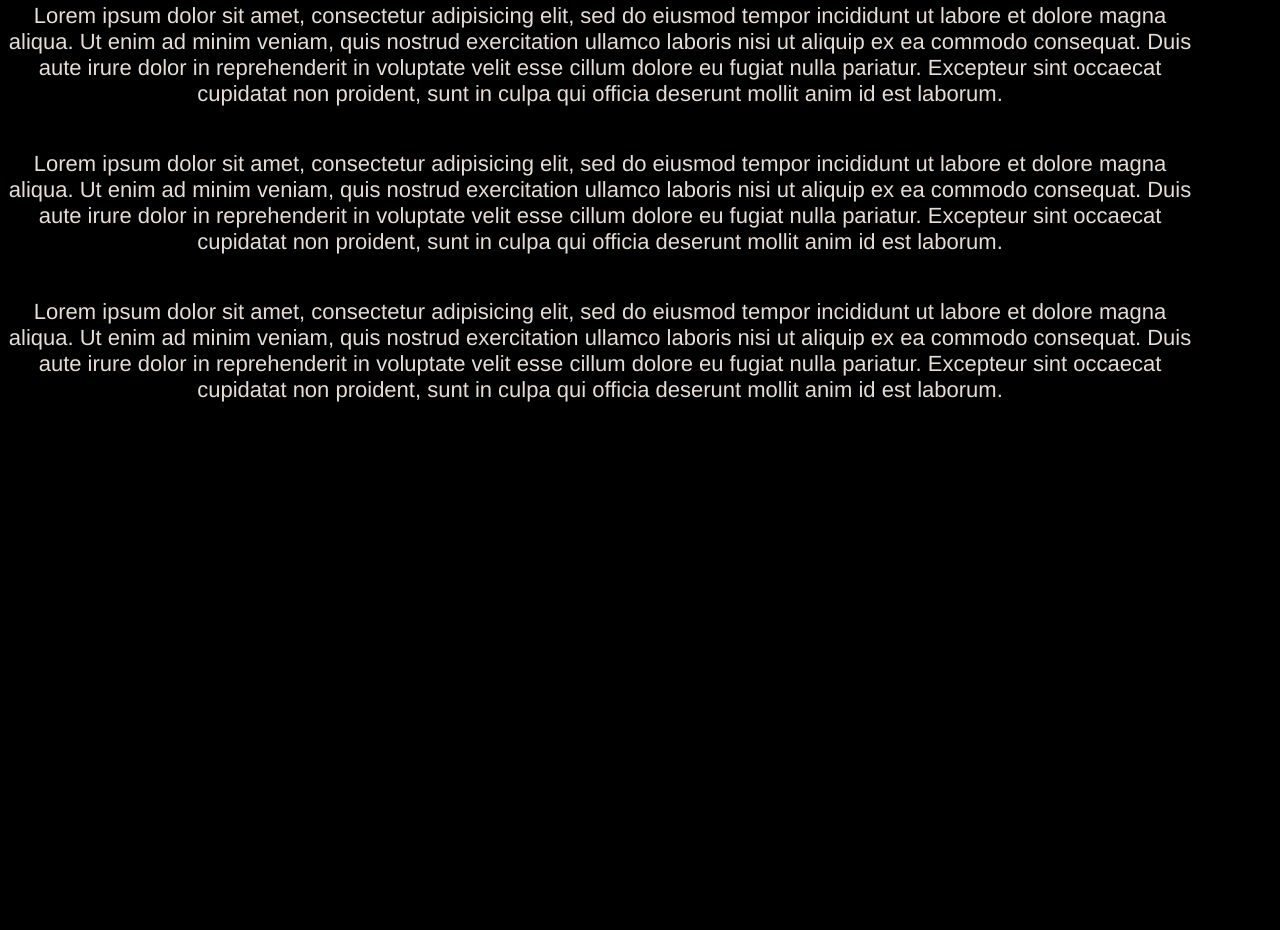
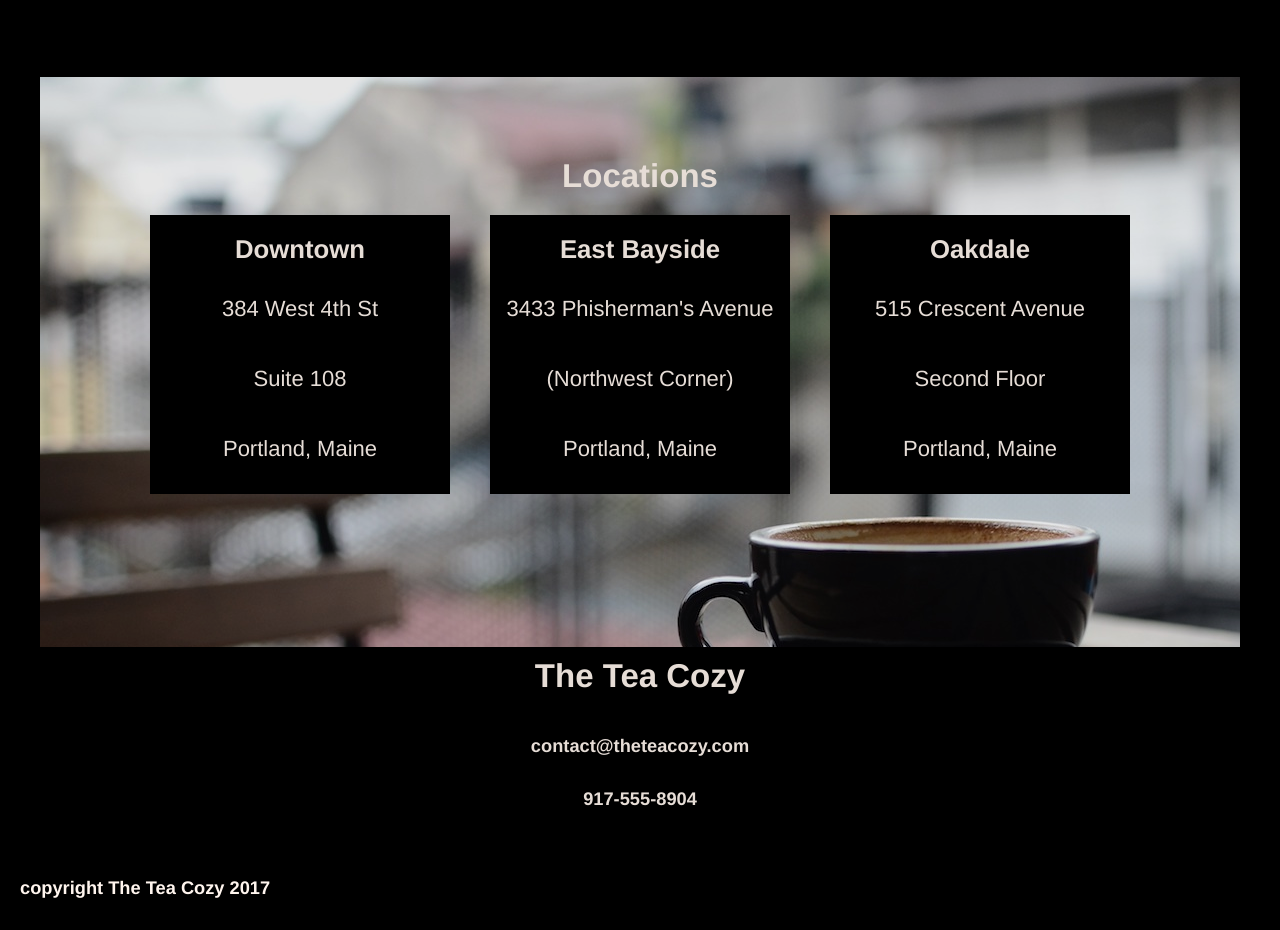
Before and after one commit to chrispr0/teacozy, a plain HTML site: page index.html in a window 1280 px wide. Shown: the part 1462-2392 px from the top of the page. Before the commit the page ends 1887 px from the top, so only its background shows below. Drawn offline with Linux system fonts and the light colour scheme.

Commit message:
final working

```diff
--- a/index.html
+++ b/index.html
@@ -5,7 +5,9 @@
     <title>Tea Cozy Project</title>
     <link rel="stylesheet" href="resources/css/style.css">
   </head>
+
   <body>
+<!-- Header/Nav Content -->
     <header class="flex-container">
       <img class="flex-container logo" src="resources/images/img-tea-cozy-logo.png" alt="logo">
       <nav>
@@ -17,16 +19,16 @@
 
 <!-- Main Content -->
   <div class="main">
-<!-- Mission -->
+    <!-- Mission -->
     <div id="mission" class="flex-container">
       <div class="content">
         <h2>Our Mission</h2>
         <h4>Handpicked, Artisanally Curated, Free Range, Sustainable, Small Batch, Fair Trade, Organic Tea</h4>
       </div>
     </div>
-<!-- Tea section -->
+    <!-- Tea section -->
     <div id="tea" class="flex-container">
-      <div class="content">
+      <div class="selection">
         <h2>Tea of the Month</h2>
         <h4>What's Steeping at The Tea Cozy</h4>
         <div class="flex-container items">
@@ -50,34 +52,47 @@
             <img src="resources/images/img-bedford-bizarre.jpg" alt="Bedford Bizarre">
             <span>Bedford Bizarre Tea</span>
           </div>
-
         </div>
       </div>
     </div>
-
-
-
-<!-- Location section -->
-    <div id="locations"class="flex-container">
-      <p>Lorem ipsum dolor sit amet, consectetur adipisicing elit, sed do eiusmod tempor incididunt ut labore et dolore magna aliqua. Ut enim ad minim veniam, quis nostrud exercitation ullamco laboris nisi ut aliquip ex ea commodo consequat. Duis aute irure dolor in reprehenderit in voluptate velit esse cillum dolore eu fugiat nulla pariatur. Excepteur sint occaecat cupidatat non proident, sunt in culpa qui officia deserunt mollit anim id est laborum.</p>
-      <p>Lorem ipsum dolor sit amet, consectetur adipisicing elit, sed do eiusmod tempor incididunt ut labore et dolore magna aliqua. Ut enim ad minim veniam, quis nostrud exercitation ullamco laboris nisi ut aliquip ex ea commodo consequat. Duis aute irure dolor in reprehenderit in voluptate velit esse cillum dolore eu fugiat nulla pariatur. Excepteur sint occaecat cupidatat non proident, sunt in culpa qui officia deserunt mollit anim id est laborum.</p>
-
-      <p>Lorem ipsum dolor sit amet, consectetur adipisicing elit, sed do eiusmod tempor incididunt ut labore et dolore magna aliqua. Ut enim ad minim veniam, quis nostrud exercitation ullamco laboris nisi ut aliquip ex ea commodo consequat. Duis aute irure dolor in reprehenderit in voluptate velit esse cillum dolore eu fugiat nulla pariatur. Excepteur sint occaecat cupidatat non proident, sunt in culpa qui officia deserunt mollit anim id est laborum.</p>
+    <!-- Location section -->
+    <div id="locations">
+      <h2>Locations</h2>
+      <div class="flex-container stores">
+        <div class="store">
+          <h3>Downtown</h3>
+          <p>384 West 4th St</p>
+          <p>Suite 108</p>
+          <p>Portland, Maine</p>
+        </div>
+        <div class="store">
+          <h3>East Bayside</h3>
+          <p>3433 Phisherman's Avenue</p>
+          <p>(Northwest Corner)</p>
+          <p>Portland, Maine</p>
+        </div>
+        <div class="store">
+          <h3>Oakdale</h3>
+          <p>515 Crescent Avenue</p>
+          <p>Second Floor</p>
+          <p>Portland, Maine</p>
+        </div>
+      </div>
 
     </div>
-
-
-
-
-
-
-
-
-
-
-
+    <!-- Contact section -->
+    <div class="contact">
+      <h2>The Tea Cozy</h2>
+      <h5>contact@theteacozy.com</h5>
+      <h5>917-555-8904</h5>
+    </div>
 
   </div>
 
+<!-- Copyright section -->
+  <footer>
+    <h5>copyright The Tea Cozy 2017</h5>
+  </footer>
+
   </body>
 </html>
--- a/resources/css/style.css
+++ b/resources/css/style.css
@@ -7,11 +7,20 @@ body {
   margin: 0;
 }
 
+h2,
+h3,
+h4 {
+  margin: 0;
+  padding: 10px;
+}
+
 .flex-container {
   display: flex;
   justify-content: center;
   flex-wrap: wrap;
 }
+
+/* Header and Nav */
 
 header {
   height: 69px;
@@ -42,11 +51,17 @@ a {
   color: seashell;
 }
 
+/* Main Container */
+
 .main {
   width: 1200px;
   padding-top: 69px;
   opacity: 0.9;
+  margin: auto;
 }
+
+/* Mission */
+
 #mission {
   background-image: url(../images/img-mission-background.jpg);
   height: 700px;
@@ -56,6 +71,15 @@ a {
   width: 100%;
   background-color: black;
   margin: auto;
+}
+
+/* Tea Selection */
+
+.selection {
+  width: 1000px;
+  height: 700px;
+  margin: auto;
+  padding-top: 70px;
 }
 
 .items {
@@ -74,7 +98,41 @@ a {
 
 .item span {
   display: block;
+  font-weight: bold;
 }
-h1 {
-  color: purple;
+
+/* Locations */
+
+#locations {
+  background-image: url(../images/img-locations-background.jpg);
+  height: 500px;
+  padding-top: 70px;
 }
+
+.stores {
+  margin: auto;
+  width: 1100px;
+  padding-top: 5px;
+}
+
+.store {
+  opacity: 1.0;
+  padding: 10px;
+  margin: 5px 20px;
+  background-color: black;
+  flex-basis: 280px;
+  display: flex;
+  flex-direction: column;
+  justify-content: center;
+}
+
+.contact {
+  height: 200px;
+}
+
+/* Footer Copyright */
+
+footer {
+  text-align: left;
+  padding-left: 20px;
+}
```
